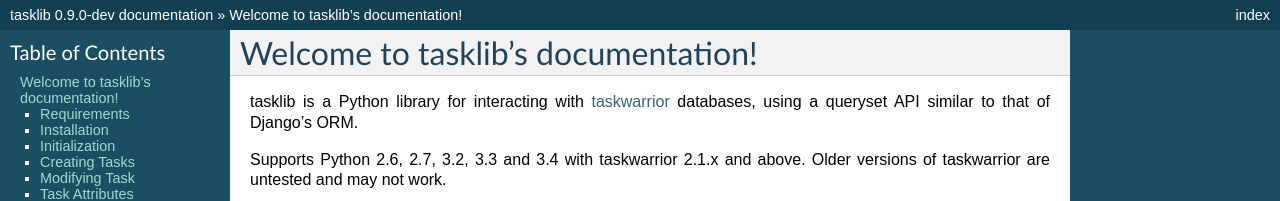
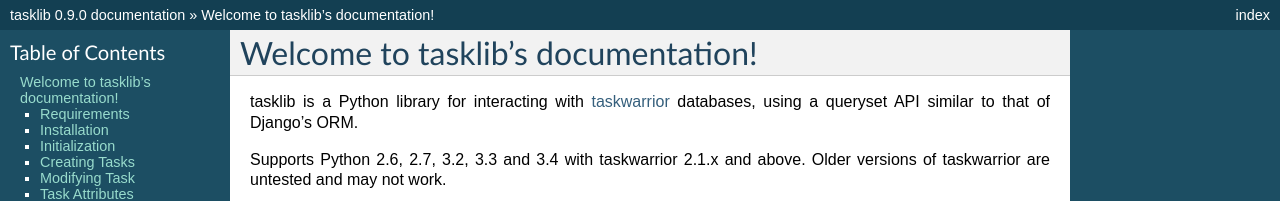
Before and after one commit to GothenburgBitFactory/tasklib, a Sphinx documentation site: the page built from docs/index.rst, in a window 1280 px wide and 900 px high. Shown: the top 201 px of the window. Built offline with Sphinx 7.4.7, drawn with Linux system fonts in a browser that asks for light colours; some of the changed text lies outside the part shown.

Commit message:
Bump version for 0.9.0

```diff
--- a/docs/conf.py
+++ b/docs/conf.py
@@ -51,9 +51,9 @@
 # built documents.
 #
 # The short X.Y version.
-version = '0.9.0-dev'
+version = '0.9.0'
 # The full version, including alpha/beta/rc tags.
-release = '0.9.0-dev'
+release = '0.9.0'
 
 # The language for content autogenerated by Sphinx. Refer to documentation
 # for a list of supported languages.
--- a/setup.py
+++ b/setup.py
@@ -1,6 +1,6 @@
 from setuptools import setup, find_packages
 
-version = '0.9.0-dev'
+version = '0.9.0'
 
 setup(
     name='tasklib',
```
